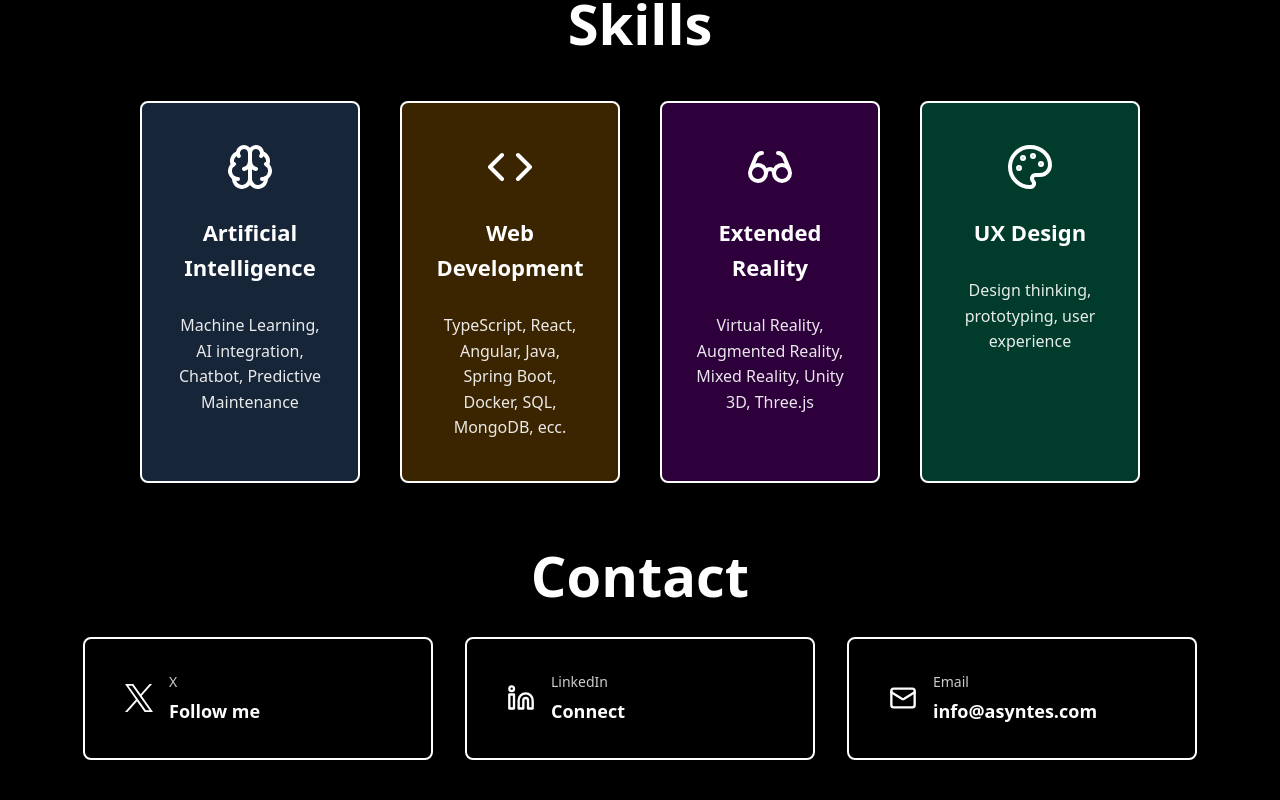
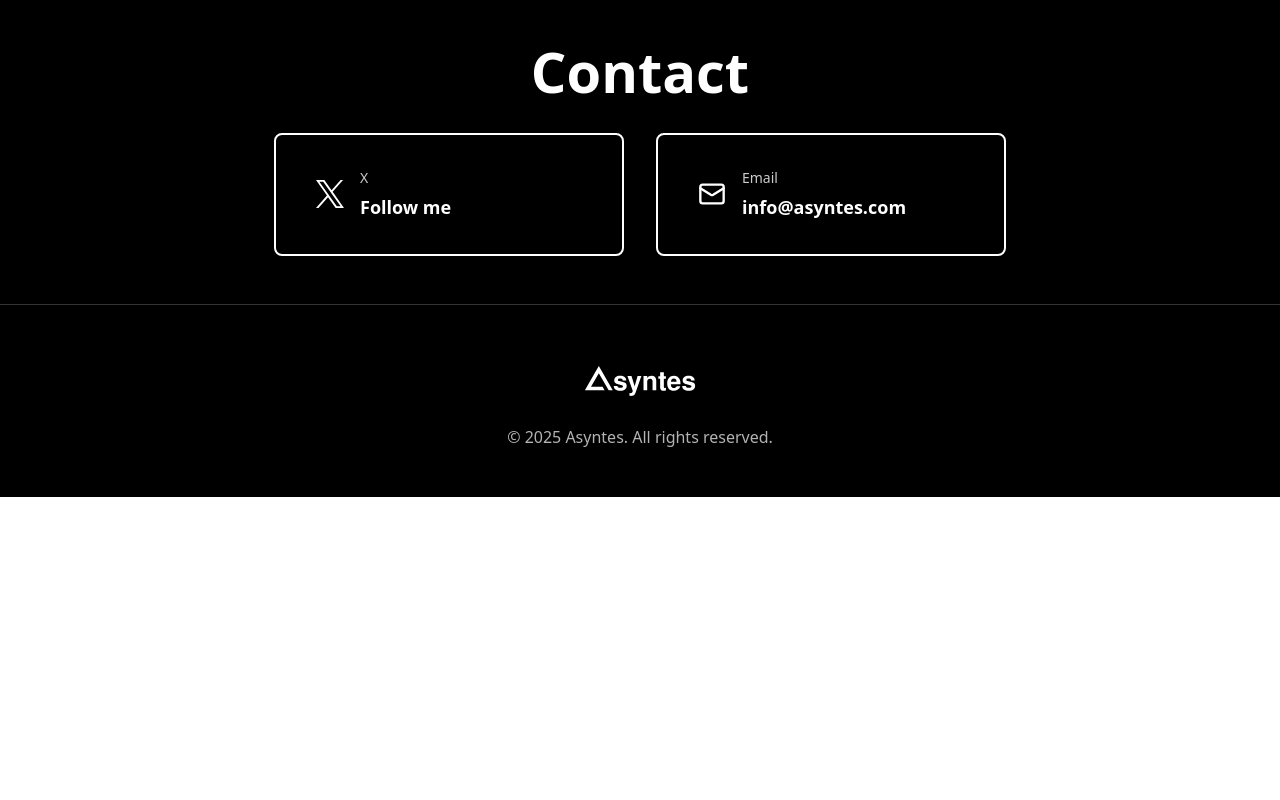
Before and after one commit to asyntes/asyntes.com, a React (Vite) app: page / in a window 1280 px wide. Shown: the part 1360-2160 px from the top of the page. After the commit the page ends 1857 px from the top, so only its background shows below. Built offline with nearby package versions, Linux system fonts and the light colour scheme.

Commit message:
update contacts

```diff
--- a/src/components/sections/Contact/Contact.tsx
+++ b/src/components/sections/Contact/Contact.tsx
@@ -1,4 +1,4 @@
-import { Mail, Linkedin } from 'lucide-react';
+import { Mail } from 'lucide-react';
 import XIcon from '../../../components/icons/XIcon';
 import { useI18n } from '../../../contexts/I18nContext';
 import './Contact.css';
@@ -26,20 +26,6 @@ const Contact = () => {
                     </a>
 
                     <a
-                        href="https://linkedin.com/in/asyntes"
-                        target="_blank"
-                        rel="noopener noreferrer"
-                        className="contact-item"
-                        aria-label="Profilo LinkedIn"
-                    >
-                        <Linkedin className="contact-icon" />
-                        <div className="contact-info">
-                            <span className="contact-label">LinkedIn</span>
-                            <span className="contact-value">{t('contact.linkedin.connect')}</span>
-                        </div>
-                    </a>
-
-                    <a
                         href="mailto:info@asyntes.com"
                         className="contact-item"
                         aria-label="Invia email"
--- a/src/pages/Home/Home.tsx
+++ b/src/pages/Home/Home.tsx
@@ -4,7 +4,6 @@ import Hero from '../../components/sections/Hero';
 import About from '../../components/sections/About';
 import Contact from '../../components/sections/Contact';
 import Footer from '../../components/layout/Footer';
-import Projects from '../../components/sections/Projects';
 import './Home.css';
 
 const Home: React.FC = () => {
@@ -13,7 +12,6 @@ const Home: React.FC = () => {
             <Header />
             <main className="home-main">
                 <Hero />
-                <Projects />
                 <About />
                 <Contact />
             </main>
```
